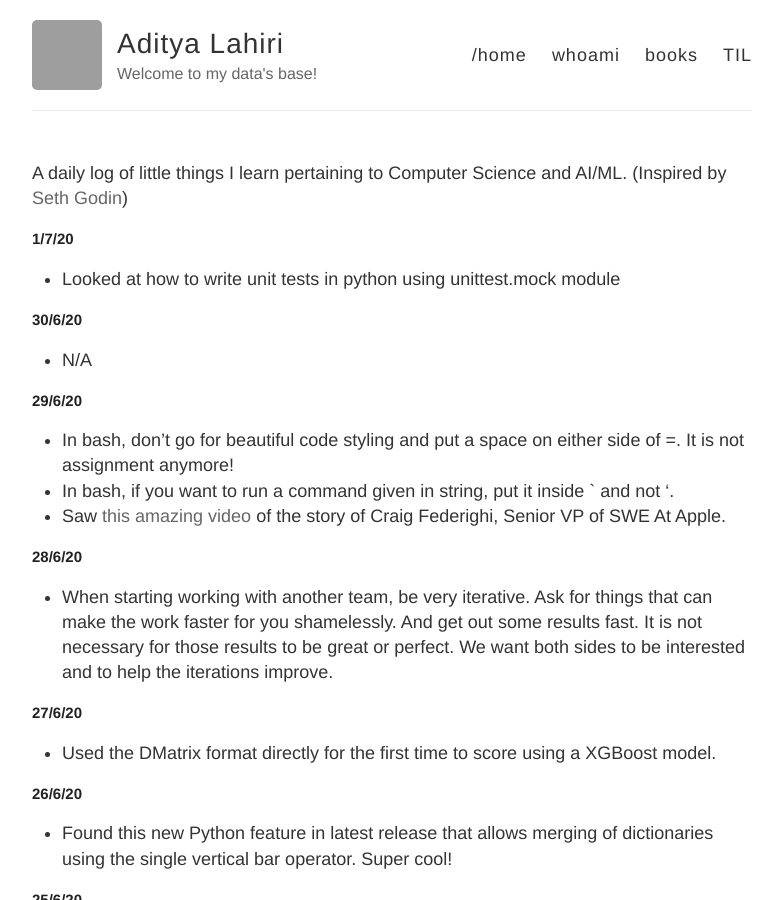
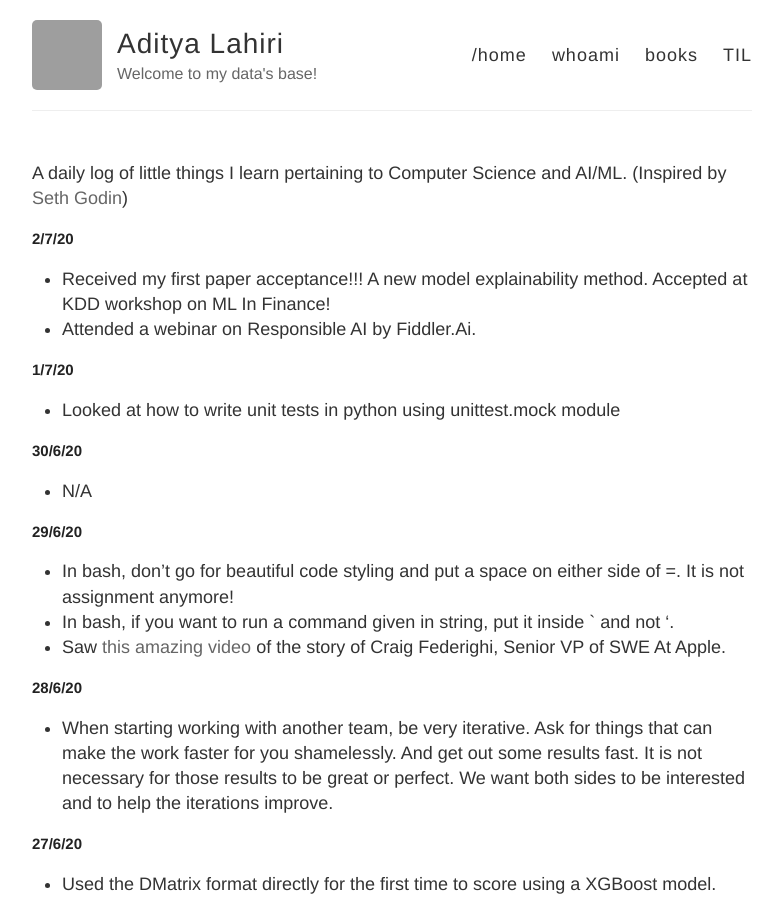
Before and after one commit to adityalahiri/adityalahiri.github.io, a Jekyll site: the page built from TIL.md, in a window 1280 px wide and 900 px high. Shown: the whole window, without its empty margins (248-1030 px from the left). Built offline with Jekyll 4.4.1, drawn with Linux system fonts in a browser that asks for light colours; our own code applies the rules of GitHub Pages for plain Markdown files; grey boxes are pictures that could not be loaded.

Commit message:
Update for 2/7/20

```diff
--- a/TIL.md
+++ b/TIL.md
@@ -1,5 +1,10 @@
 A daily log of little things I learn pertaining to Computer Science and AI/ML.
 (Inspired by [Seth Godin](https://seths.blog/))
+
+## 2/7/20
+
+* Received my first paper acceptance!!! A new model explainability method. Accepted at KDD workshop on ML In Finance!
+* Attended a webinar on Responsible AI by Fiddler.Ai.
 
 ## 1/7/20
 
```
